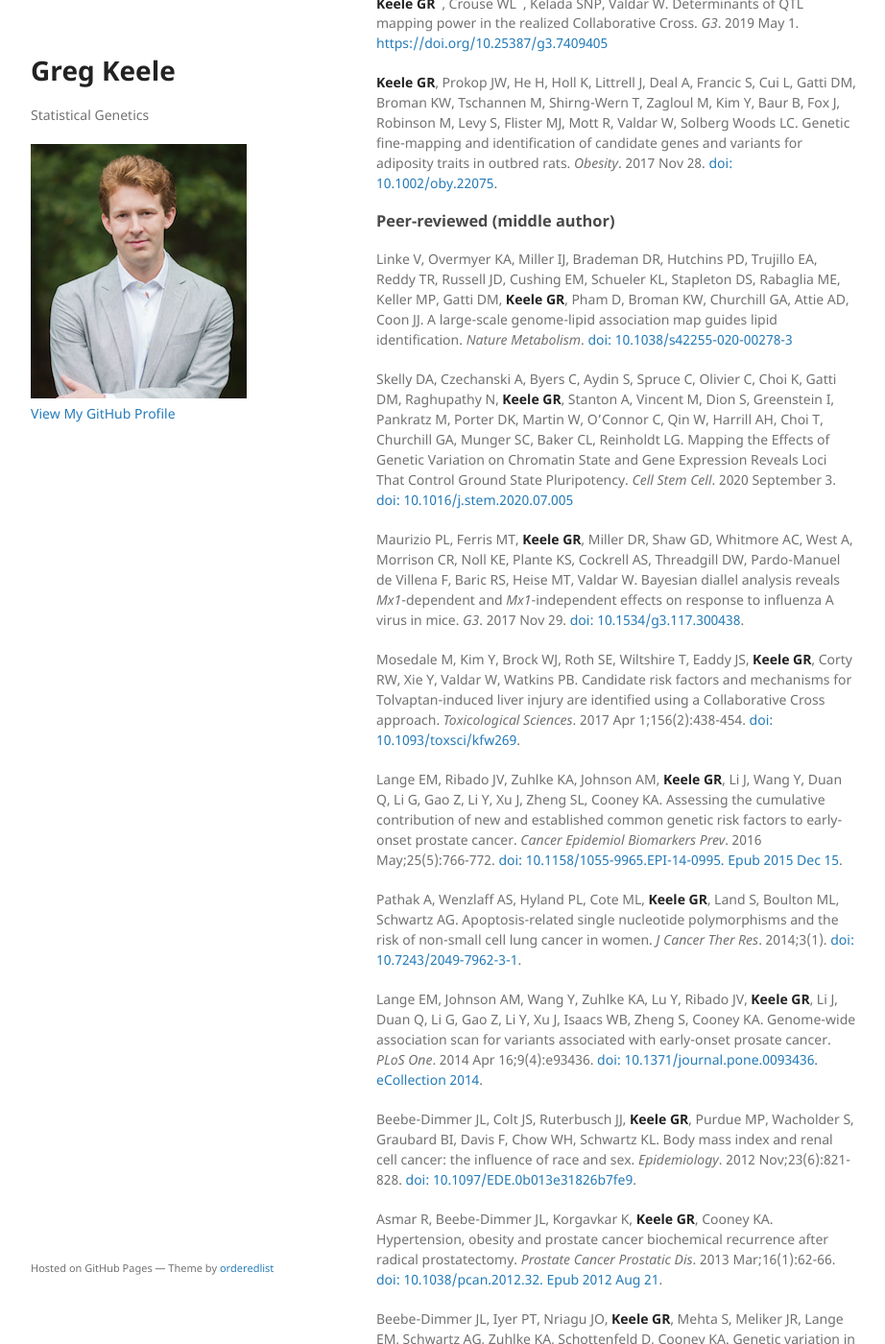
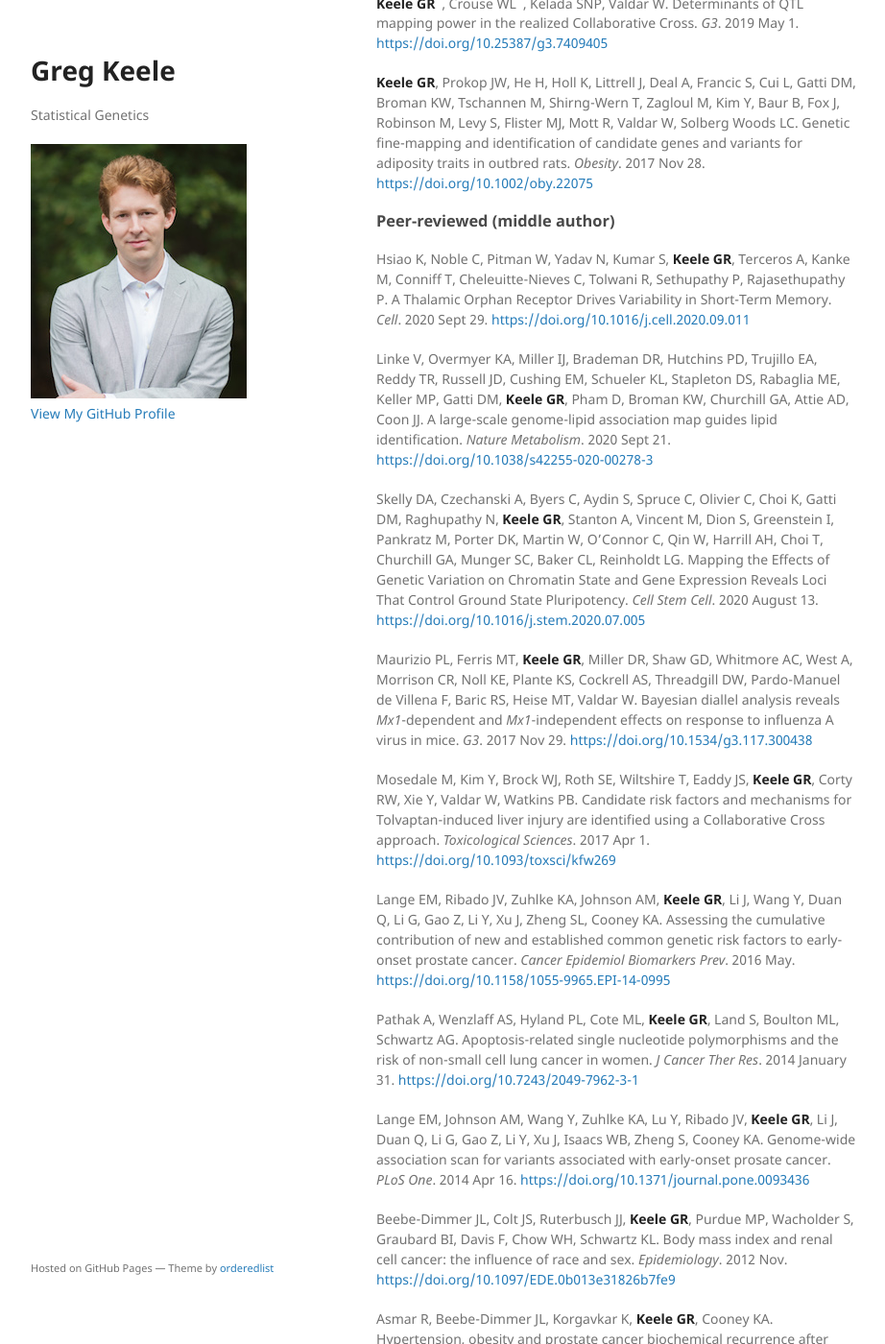
Before and after one commit to gkeele/gkeele.github.io, a Jekyll site: the page built from publications.md, in a window 1280 px wide and 1400 px high, scrolled down 780 px. Shown: the whole window at 96% size, without its empty margins (178-1100 px from the left). Built offline with Jekyll 4.4.1, drawn with Linux system fonts in a browser that asks for light colours; our own code applies the rules of GitHub Pages for plain Markdown files; some of the changed text lies outside the part shown.

Commit message:
Updated with Praveen's Cell paper

```diff
--- a/publications.md
+++ b/publications.md
@@ -17,32 +17,34 @@ Gerdes Gyuricza I, Chick JM, **Keele GR**, Deighan AG, Munger SC, Korstanje RC,
 
 ### Peer-reviewed (first author)
 
-**Keele GR**<sup>\*</sup>, Quach BC<sup>\*</sup>, Israel JW, Chappell GA, Lewis L, Safi A, Simon JM, Cotney P, Crawford GE, Valdar W, Rusyn I, Furey TS. Integrative QTL analysis of gene expression and chromatin accessibility identifies multi-tissue patterns of genetic regulation. *PLoS Genetics*. 2020 January 21. [https://doi.org/10.1371/journal.pgen.1008537](https://www.ncbi.nlm.nih.gov/pubmed/31961859)
+**Keele GR**<sup>\*</sup>, Quach BC<sup>\*</sup>, Israel JW, Chappell GA, Lewis L, Safi A, Simon JM, Cotney P, Crawford GE, Valdar W, Rusyn I, Furey TS. Integrative QTL analysis of gene expression and chromatin accessibility identifies multi-tissue patterns of genetic regulation. *PLoS Genetics*. 2020 January 21. [https://doi.org/10.1371/journal.pgen.1008537](https://journals.plos.org/plosgenetics/article?id=10.1371/journal.pgen.1008537)
 
-**Keele GR**<sup>\*</sup>, Crouse WL<sup>\*</sup>, Kelada SNP, Valdar W. Determinants of QTL mapping power in the realized Collaborative Cross. *G3*. 2019 May 1. [https://doi.org/10.25387/g3.7409405](https://www.ncbi.nlm.nih.gov/pubmed/30914424)
+**Keele GR**<sup>\*</sup>, Crouse WL<sup>\*</sup>, Kelada SNP, Valdar W. Determinants of QTL mapping power in the realized Collaborative Cross. *G3*. 2019 May 1. [https://doi.org/10.25387/g3.7409405](https://www.g3journal.org/content/9/5/1707)
 
-**Keele GR**, Prokop JW, He H, Holl K, Littrell J, Deal A, Francic S, Cui L, Gatti DM, Broman KW, Tschannen M, Shirng-Wern T, Zagloul M, Kim Y, Baur B, Fox J, Robinson M, Levy S, Flister MJ, Mott R, Valdar W, Solberg Woods LC. Genetic fine-mapping and identification of candidate genes and variants for adiposity traits in outbred rats. *Obesity*. 2017 Nov 28. [doi: 10.1002/oby.22075](https://www.ncbi.nlm.nih.gov/pubmed/29193816).
+**Keele GR**, Prokop JW, He H, Holl K, Littrell J, Deal A, Francic S, Cui L, Gatti DM, Broman KW, Tschannen M, Shirng-Wern T, Zagloul M, Kim Y, Baur B, Fox J, Robinson M, Levy S, Flister MJ, Mott R, Valdar W, Solberg Woods LC. Genetic fine-mapping and identification of candidate genes and variants for adiposity traits in outbred rats. *Obesity*. 2017 Nov 28. [https://doi.org/10.1002/oby.22075](https://onlinelibrary.wiley.com/doi/full/10.1002/oby.22075)
 
 ### Peer-reviewed (middle author)
 
-Linke V, Overmyer KA, Miller IJ, Brademan DR, Hutchins PD, Trujillo EA, Reddy TR, Russell JD, Cushing EM, Schueler KL, Stapleton DS, Rabaglia ME, Keller MP, Gatti DM, **Keele GR**, Pham D, Broman KW, Churchill GA, Attie AD, Coon JJ. A large-scale genome-lipid association map guides lipid identification. *Nature Metabolism*. [doi:  10.1038/s42255-020-00278-3](https://pubmed.ncbi.nlm.nih.gov/32958938)
+Hsiao K, Noble C, Pitman W, Yadav N, Kumar S, **Keele GR**, Terceros A, Kanke M, Conniff T, Cheleuitte-Nieves C, Tolwani R, Sethupathy P, Rajasethupathy P. A Thalamic Orphan Receptor Drives Variability in Short-Term Memory. *Cell*. 2020 Sept 29. [https://doi.org/10.1016/j.cell.2020.09.011](https://www.cell.com/cell/fulltext/S0092-8674(20)31152-1?_returnURL=https%3A%2F%2Flinkinghub.elsevier.com%2Fretrieve%2Fpii%2FS0092867420311521%3Fshowall%3Dtrue)
 
-Skelly DA, Czechanski A, Byers C, Aydin S, Spruce C, Olivier C, Choi K, Gatti DM, Raghupathy N, **Keele GR**, Stanton A, Vincent M, Dion S, Greenstein I, Pankratz M, Porter DK, Martin W, O’Connor C, Qin W, Harrill AH, Choi T, Churchill GA, Munger SC, Baker CL, Reinholdt LG. Mapping the Effects of Genetic Variation on Chromatin State and Gene Expression Reveals Loci That Control Ground State Pluripotency. *Cell Stem Cell*. 2020 September 3. [doi: 10.1016/j.stem.2020.07.005](https://pubmed.ncbi.nlm.nih.gov/32795400)
+Linke V, Overmyer KA, Miller IJ, Brademan DR, Hutchins PD, Trujillo EA, Reddy TR, Russell JD, Cushing EM, Schueler KL, Stapleton DS, Rabaglia ME, Keller MP, Gatti DM, **Keele GR**, Pham D, Broman KW, Churchill GA, Attie AD, Coon JJ. A large-scale genome-lipid association map guides lipid identification. *Nature Metabolism*. 2020 Sept 21. [https://doi.org/10.1038/s42255-020-00278-3](https://www.nature.com/articles/s42255-020-00278-3)
 
-Maurizio PL, Ferris MT, **Keele GR**, Miller DR, Shaw GD, Whitmore AC, West A, Morrison CR, Noll KE, Plante KS, Cockrell AS, Threadgill DW, Pardo-Manuel de Villena F, Baric RS, Heise MT, Valdar W. Bayesian diallel analysis reveals *Mx1*-dependent and *Mx1*-independent effects on response to influenza A virus in mice. *G3*. 2017 Nov 29. [doi: 10.1534/g3.117.300438](https://www.ncbi.nlm.nih.gov/pubmed/29187420).
+Skelly DA, Czechanski A, Byers C, Aydin S, Spruce C, Olivier C, Choi K, Gatti DM, Raghupathy N, **Keele GR**, Stanton A, Vincent M, Dion S, Greenstein I, Pankratz M, Porter DK, Martin W, O’Connor C, Qin W, Harrill AH, Choi T, Churchill GA, Munger SC, Baker CL, Reinholdt LG. Mapping the Effects of Genetic Variation on Chromatin State and Gene Expression Reveals Loci That Control Ground State Pluripotency. *Cell Stem Cell*. 2020 August 13. [https://doi.org/10.1016/j.stem.2020.07.005](https://www.cell.com/cell-stem-cell/fulltext/S1934-5909(20)30343-X?_returnURL=https%3A%2F%2Flinkinghub.elsevier.com%2Fretrieve%2Fpii%2FS193459092030343X%3Fshowall%3Dtrue)
 
-Mosedale M, Kim Y, Brock WJ, Roth SE, Wiltshire T, Eaddy JS, **Keele GR**, Corty RW, Xie Y, Valdar W, Watkins PB. Candidate risk factors and mechanisms for Tolvaptan-induced liver injury are identified using a Collaborative Cross approach. *Toxicological Sciences*. 2017 Apr 1;156(2):438-454. [doi: 10.1093/toxsci/kfw269](https://pubmed.ncbi.nlm.nih.gov/28115652).
+Maurizio PL, Ferris MT, **Keele GR**, Miller DR, Shaw GD, Whitmore AC, West A, Morrison CR, Noll KE, Plante KS, Cockrell AS, Threadgill DW, Pardo-Manuel de Villena F, Baric RS, Heise MT, Valdar W. Bayesian diallel analysis reveals *Mx1*-dependent and *Mx1*-independent effects on response to influenza A virus in mice. *G3*. 2017 Nov 29. [https://doi.org/10.1534/g3.117.300438](https://www.g3journal.org/content/8/2/427)
 
-Lange EM, Ribado JV, Zuhlke KA, Johnson AM, **Keele GR**, Li J, Wang Y, Duan Q, Li G, Gao Z, Li Y, Xu J, Zheng SL, Cooney KA. Assessing the cumulative contribution of new and established common genetic risk factors to early-onset prostate cancer. *Cancer Epidemiol Biomarkers Prev*. 2016 May;25(5):766-772. [doi: 10.1158/1055-9965.EPI-14-0995. Epub 2015 Dec 15](https://pubmed.ncbi.nlm.nih.gov/26671023).
+Mosedale M, Kim Y, Brock WJ, Roth SE, Wiltshire T, Eaddy JS, **Keele GR**, Corty RW, Xie Y, Valdar W, Watkins PB. Candidate risk factors and mechanisms for Tolvaptan-induced liver injury are identified using a Collaborative Cross approach. *Toxicological Sciences*. 2017 Apr 1. [https://doi.org/10.1093/toxsci/kfw269](https://academic.oup.com/toxsci/article/156/2/438/2938083)
 
-Pathak A, Wenzlaff AS, Hyland PL, Cote ML, **Keele GR**, Land S, Boulton ML, Schwartz AG. Apoptosis-related single nucleotide polymorphisms and the risk of non-small cell lung cancer in women. *J Cancer Ther Res*. 2014;3(1). [doi: 10.7243/2049-7962-3-1](https://www.ncbi.nlm.nih.gov/pmc/articles/PMC4002173/).
+Lange EM, Ribado JV, Zuhlke KA, Johnson AM, **Keele GR**, Li J, Wang Y, Duan Q, Li G, Gao Z, Li Y, Xu J, Zheng SL, Cooney KA. Assessing the cumulative contribution of new and established common genetic risk factors to early-onset prostate cancer. *Cancer Epidemiol Biomarkers Prev*. 2016 May. [https://doi.org/10.1158/1055-9965.EPI-14-0995](https://cebp.aacrjournals.org/content/25/5/766)
 
-Lange EM, Johnson AM, Wang Y, Zuhlke KA, Lu Y, Ribado JV, **Keele GR**, Li J, Duan Q, Li G, Gao Z, Li Y, Xu J, Isaacs WB, Zheng S, Cooney KA. Genome-wide association scan for variants associated with early-onset prosate cancer. *PLoS One*. 2014 Apr 16;9(4):e93436. [doi: 10.1371/journal.pone.0093436. eCollection 2014](https://www.ncbi.nlm.nih.gov/pmc/articles/PMC3989171).
+Pathak A, Wenzlaff AS, Hyland PL, Cote ML, **Keele GR**, Land S, Boulton ML, Schwartz AG. Apoptosis-related single nucleotide polymorphisms and the risk of non-small cell lung cancer in women. *J Cancer Ther Res*. 2014 January 31. [https://doi.org/10.7243/2049-7962-3-1](http://www.hoajonline.com/jctr/2049-7962/3/1)
 
-Beebe-Dimmer JL, Colt JS, Ruterbusch JJ, **Keele GR**, Purdue MP, Wacholder S, Graubard BI, Davis F, Chow WH, Schwartz KL. Body mass index and renal cell cancer: the influence of race and sex. *Epidemiology*. 2012 Nov;23(6):821-828. [doi: 10.1097/EDE.0b013e31826b7fe9](https://www.ncbi.nlm.nih.gov/pmc/articles/PMC3466395).
+Lange EM, Johnson AM, Wang Y, Zuhlke KA, Lu Y, Ribado JV, **Keele GR**, Li J, Duan Q, Li G, Gao Z, Li Y, Xu J, Isaacs WB, Zheng S, Cooney KA. Genome-wide association scan for variants associated with early-onset prosate cancer. *PLoS One*. 2014 Apr 16. [https://doi.org/10.1371/journal.pone.0093436](https://journals.plos.org/plosone/article?id=10.1371/journal.pone.0093436)
 
-Asmar R, Beebe-Dimmer JL, Korgavkar K, **Keele GR**, Cooney KA. Hypertension, obesity and prostate cancer biochemical recurrence after radical prostatectomy. *Prostate Cancer Prostatic Dis*. 2013 Mar;16(1):62-66. [doi: 10.1038/pcan.2012.32. Epub 2012 Aug 21](https://pubmed.ncbi.nlm.nih.gov/22907512).
+Beebe-Dimmer JL, Colt JS, Ruterbusch JJ, **Keele GR**, Purdue MP, Wacholder S, Graubard BI, Davis F, Chow WH, Schwartz KL. Body mass index and renal cell cancer: the influence of race and sex. *Epidemiology*. 2012 Nov. [https://doi.org/10.1097/EDE.0b013e31826b7fe9](https://journals.lww.com/epidem/Fulltext/2012/11000/Body_Mass_Index_and_Renal_Cell_Cancer__The.10.aspx)
 
-Beebe-Dimmer JL, Iyer PT, Nriagu JO, **Keele GR**, Mehta S, Meliker JR, Lange EM, Schwartz AG, Zuhlke KA, Schottenfeld D, Cooney KA. Genetic variation in glutathione S-transferase omega-1, arsenic methyltransferase and methylene-tetrahydrofolate reductase, arsenic exposure and bladder cancer: a case-control study. *Environ Health*. 2012 Jun 29;11:43. [doi: 10.1186/1476-069X-11-43](https://pubmed.ncbi.nlm.nih.gov/22747749).
+Asmar R, Beebe-Dimmer JL, Korgavkar K, **Keele GR**, Cooney KA. Hypertension, obesity and prostate cancer biochemical recurrence after radical prostatectomy. *Prostate Cancer Prostatic Dis*. 2012 Aug 21. [https://doi.org/10.1038/pcan.2012.32](https://www.nature.com/articles/pcan201232)
+
+Beebe-Dimmer JL, Iyer PT, Nriagu JO, **Keele GR**, Mehta S, Meliker JR, Lange EM, Schwartz AG, Zuhlke KA, Schottenfeld D, Cooney KA. Genetic variation in glutathione S-transferase omega-1, arsenic methyltransferase and methylene-tetrahydrofolate reductase, arsenic exposure and bladder cancer: a case-control study. *Environ Health*. 2012 Jun 29. [https://doi.org/10.1186/1476-069X-11-43](https://ehjournal.biomedcentral.com/articles/10.1186/1476-069X-11-43)
 
 [back](./)
```
